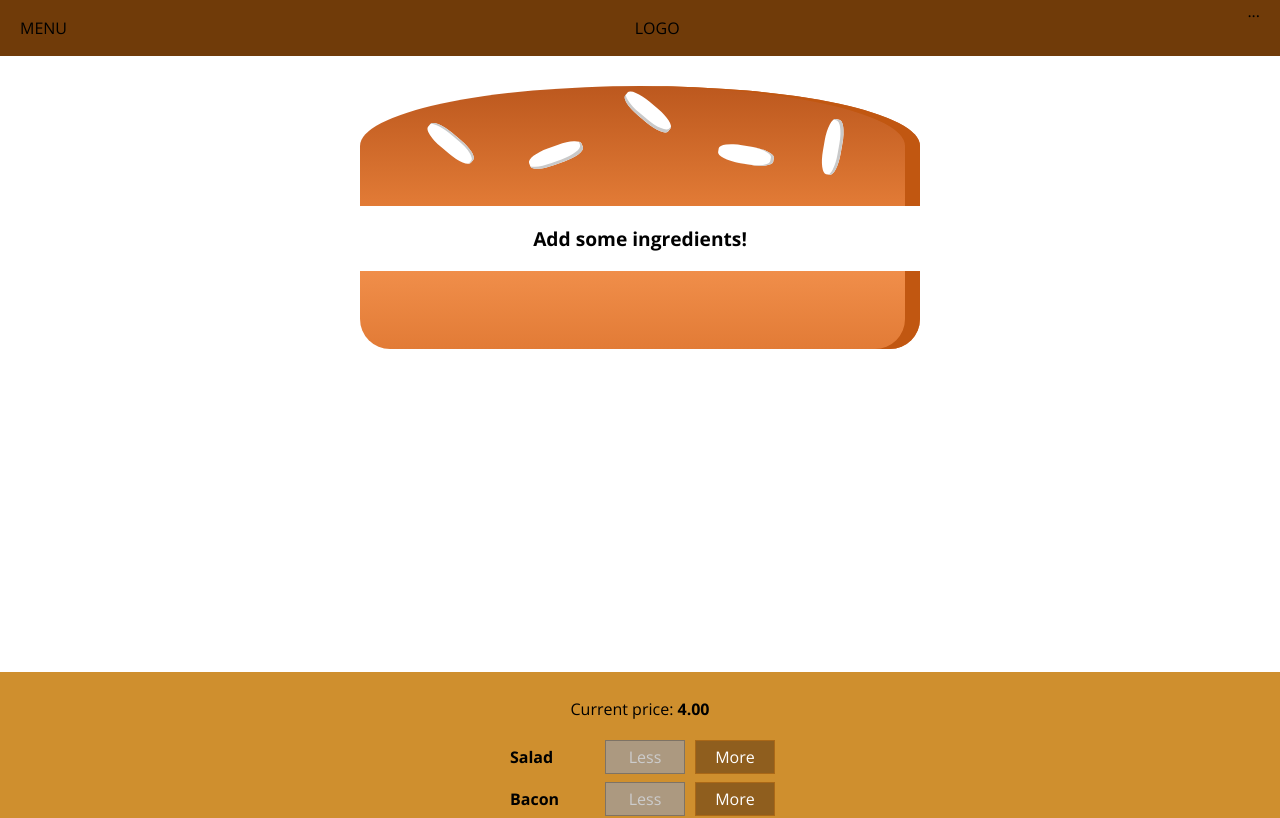
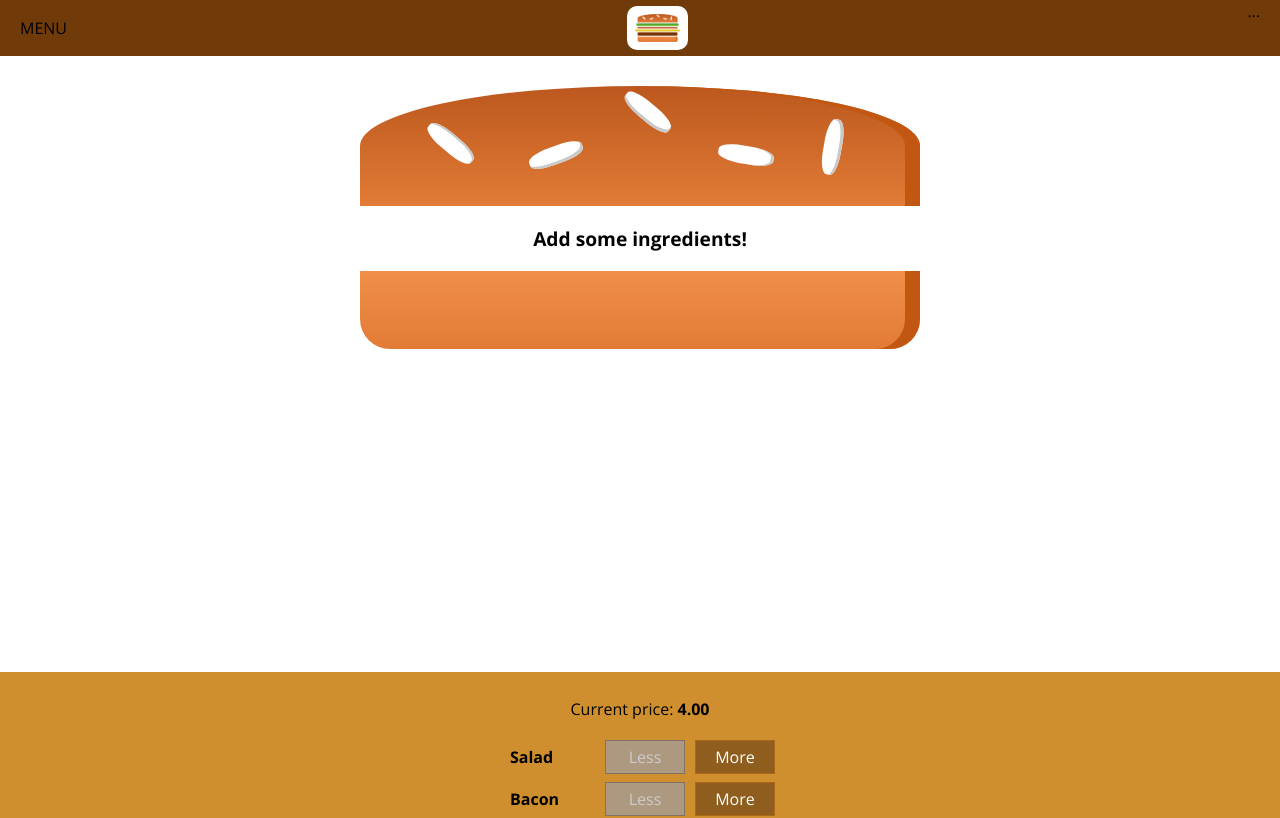
Before and after one commit to kacperkapusciak/Burger-App-React, a React (Create React App) app: page / in a window 1280 px wide. Shown: the top 818 px of the page. Built offline with nearby package versions, Linux system fonts and the light colour scheme.

Commit message:
Added logo

```diff
--- /dev/null
+++ b/src/components/Logo.js
@@ -0,0 +1,23 @@
+import React from 'react';
+import styled from 'styled-components';
+import burgerLogo from '../assets/img/burger-logo.png';
+
+const LogoWrapper = styled.div`
+  background-color: white;
+  padding: 8px;
+  height: 80%;
+  box-sizing: border-box;
+  border-radius: 10px;
+`;
+
+const Img = styled.img`
+  height: 100%;
+`;
+
+const logo = props => (
+  <LogoWrapper>
+    <Img src={burgerLogo} alt="Logo"/>
+  </LogoWrapper>
+);
+
+export default logo;
--- a/src/components/Navigation/Toolbar.js
+++ b/src/components/Navigation/Toolbar.js
@@ -1,10 +1,11 @@
 import React from 'react';
+import Logo from '../Logo';
 import {Header, Nav} from '../../styled/Navigation/ToolbarStyling';
 
 const toolbar = props => (
   <Header>
     <div>MENU</div>
-    <div>LOGO</div>
+    <Logo />
     <Nav>
       ...
     </Nav>
```
Also changed, not shown: src/assets/img/burger-logo.png (added).
